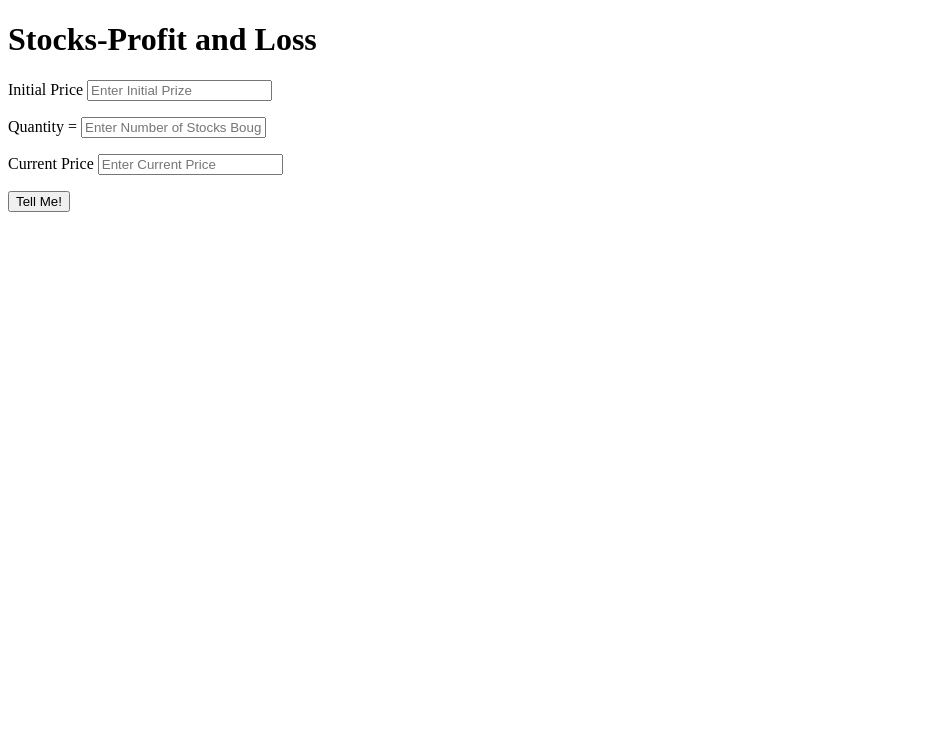
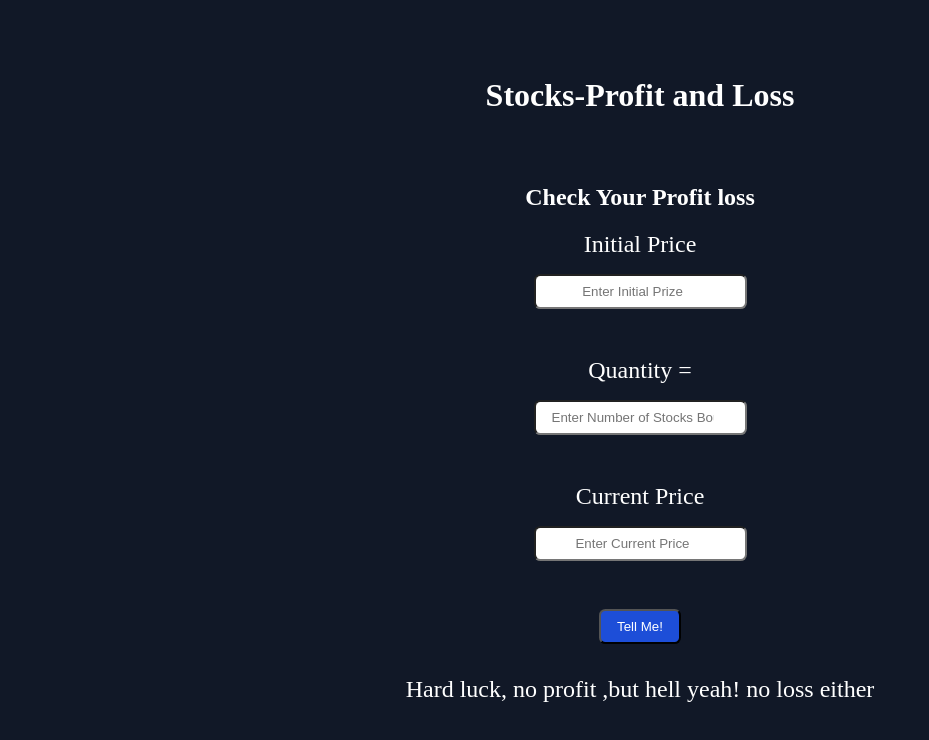
Before and after one commit to dragonthakur2107/stockProfitLoss-markFourteen, a plain HTML site: page index.html in a window 1280 px wide. Both pictures are taken after a click on the button "Tell Me!". Shown: the whole page, without its empty margins (0-929 px from the left). Drawn offline with Linux system fonts and the light colour scheme.

Commit message:
completed

```diff
--- a/app.js
+++ b/app.js
@@ -5,3 +5,41 @@ const currentQuantity = document.querySelector("#current-price");
 const btnTellMe = document.querySelector("#submit-btn");
 
 const outputDiv = document.querySelector("#output-Div");
+
+function calcProfitAndLoss(initial, quantity, current){
+
+    if(current>initial)
+    {
+        //  profit
+        var profit =(current-initial);
+        var profitPercent=(profit/initial)*100;
+        showOutput("Good Work! Profit is "+profit+" by "+dotTwoLimiter(profitPercent)+"%");
+    }
+    else
+        if(current<initial){
+        // loss
+        var loss =(initial-current)*quantity;
+        var lossPercent=(loss/initial)*100;
+        showOutput("Oh no! loss is "+loss+" by "+dotTwoLimiter(lossPercent)+"%");
+
+    }
+    else
+        {
+            showOutput("Hard luck, no profit ,but hell yeah! no loss either");
+        }
+
+}
+function showOutput(message){
+    outputDiv.innerText=message;
+    }
+
+function dotTwoLimiter(x) {
+        return Number.parseFloat(x).toFixed(2);
+    }
+btnTellMe.addEventListener("click",function submitHandler(){
+          var initial = Number(initialPrice.value);
+          var quantity = Number(stocksQuantity.value);
+          var current = Number(currentQuantity.value);
+
+          calcProfitAndLoss(initial,quantity,current);
+});
--- a/index.html
+++ b/index.html
@@ -8,29 +8,32 @@
     <link rel="stylesheet" href="style.css">
 </head>
 <body>
-    <h1>Stocks-Profit and Loss</h1>
+    <div class="main-container">
+    <h1 class="main-hero">Stocks-Profit and Loss</h1>
+    <h2>Check Your Profit loss</h2>
     <main>
         <label for="initial-price">
             Initial Price
-            <input id="initial-price" placeholder="Enter Initial Prize"type="text"/>
+            <input class="input-area"id="initial-price" placeholder="Enter Initial Prize"type="Number"/>
         </label>
 
         <label for="stock-quantity">
             Quantity =
-            <input id="stock-quantity" placeholder="Enter Number of Stocks Bought"type="text"/>
+            <input class="input-area"id="stock-quantity" placeholder="Enter Number of Stocks Bought"type="Number"/>
         </label>
 
         <label for="current-price">
             Current Price
-            <input id="current-price"placeholder="Enter Current Price"type="text"/>
+            <input class="input-area"id="current-price"placeholder="Enter Current Price"type="Number"/>
         </label>
 
 
-        <button id="submit-btn">Tell Me!</button>
+        <button class="btn-submit" id="submit-btn">Tell Me!</button>
 
-        <div id="output-Div"></div>
+        <div class="output-box"id="output-Div"></div>
 
     </main>
+</div>
     <script src="app.js"></script>
 </body>
 </html>
--- a/style.css
+++ b/style.css
@@ -1,4 +1,40 @@
 label{
     display: block;
     padding-bottom:1rem;
+    font-size: x-large;
 }
+body{
+    background-color: #111827;
+    color: white;
+}
+.main-container{
+    text-align: center;
+    padding-top:3rem;
+
+
+}
+.main-hero{
+    padding-bottom: 3rem;
+}
+.input-area{
+    margin-top: 1rem;
+    display: block;
+    text-align: center;
+    margin-left: auto;
+    margin-right: auto;
+    margin-bottom: 2rem;
+    padding:0.5rem 1rem;
+    border-radius: 0.4rem;
+}
+.btn-submit{
+    text-align: center;
+    padding:0.5rem 1rem;
+    border-radius: 0.4rem;
+    color: white;
+    background-color: #1D4ED8;
+
+}
+.output-box{
+    margin-top: 2rem;
+    font-size: x-large;
+}
```
